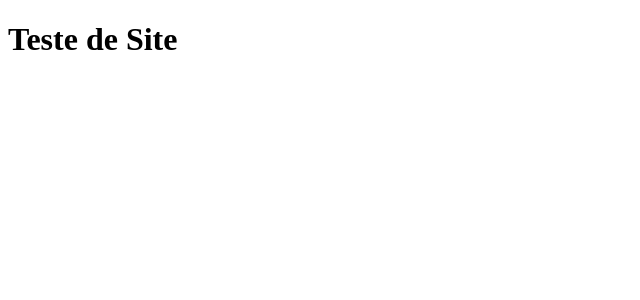
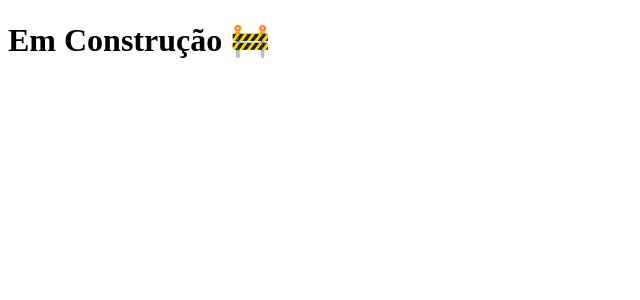
Before and after one commit to 0xFelipe/curso.dev, a Next.js app: page / in a window 1280 px wide. Shown: the top 300 px of the page, without its empty margins (0-640 px from the left). Built offline with nearby package versions, Linux system fonts and the light colour scheme.

Commit message:
Alterando a pagina index

```diff
--- a/pages/index.js
+++ b/pages/index.js
@@ -1,5 +1,11 @@
 function Home() {
-  return <h1>Teste de Site</h1>;
+  return <h1>Em Construção 🚧</h1>;
+  <img
+    alt="Em construção"
+    width="500"
+    height="300"
+    src="https://i.pinimg.com/originals/64/92/c5/6492c545bd4fa426d18f3de822ff444d.gif"
+  ></img>;
 }
 
 export default Home;
```
